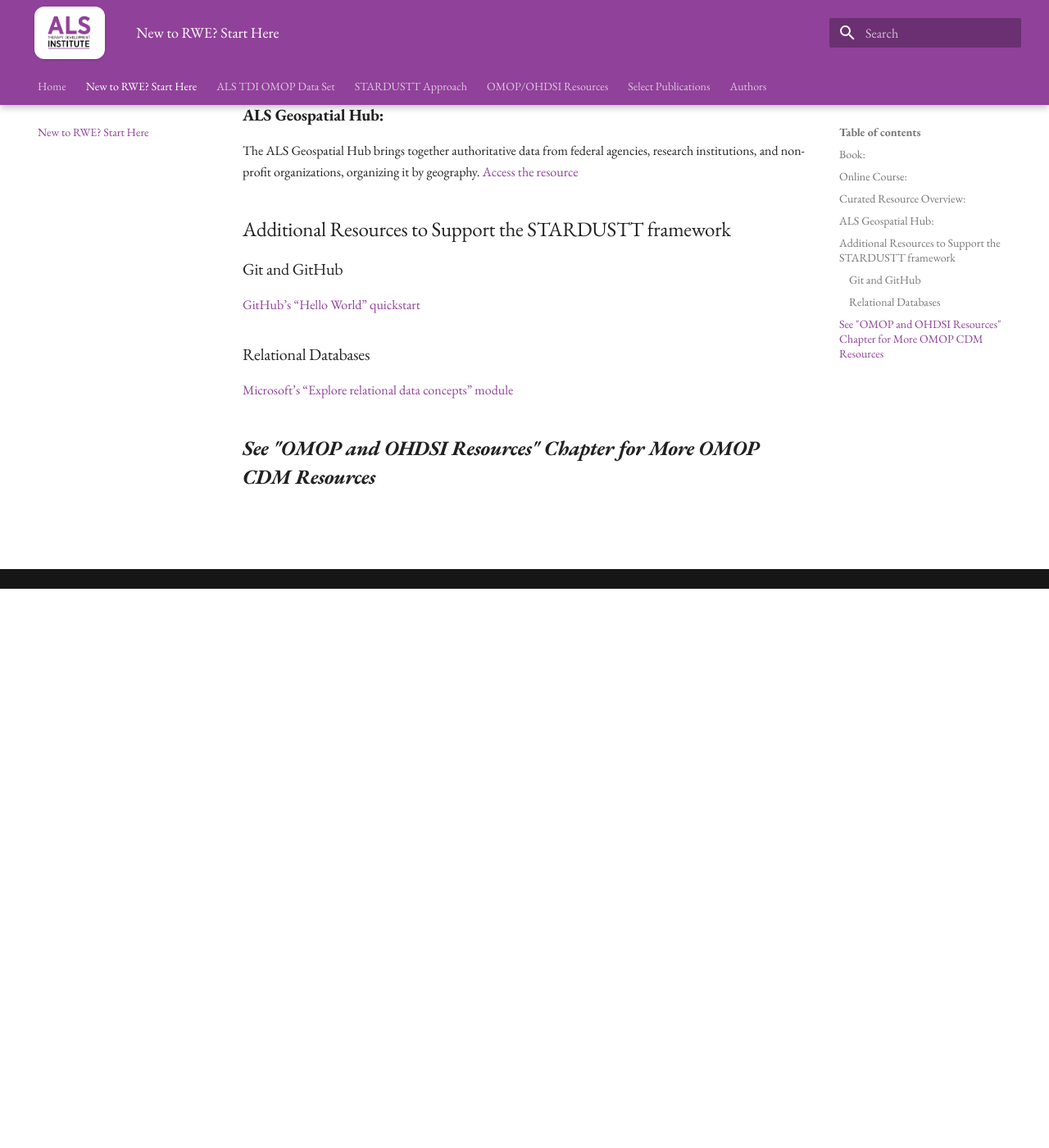
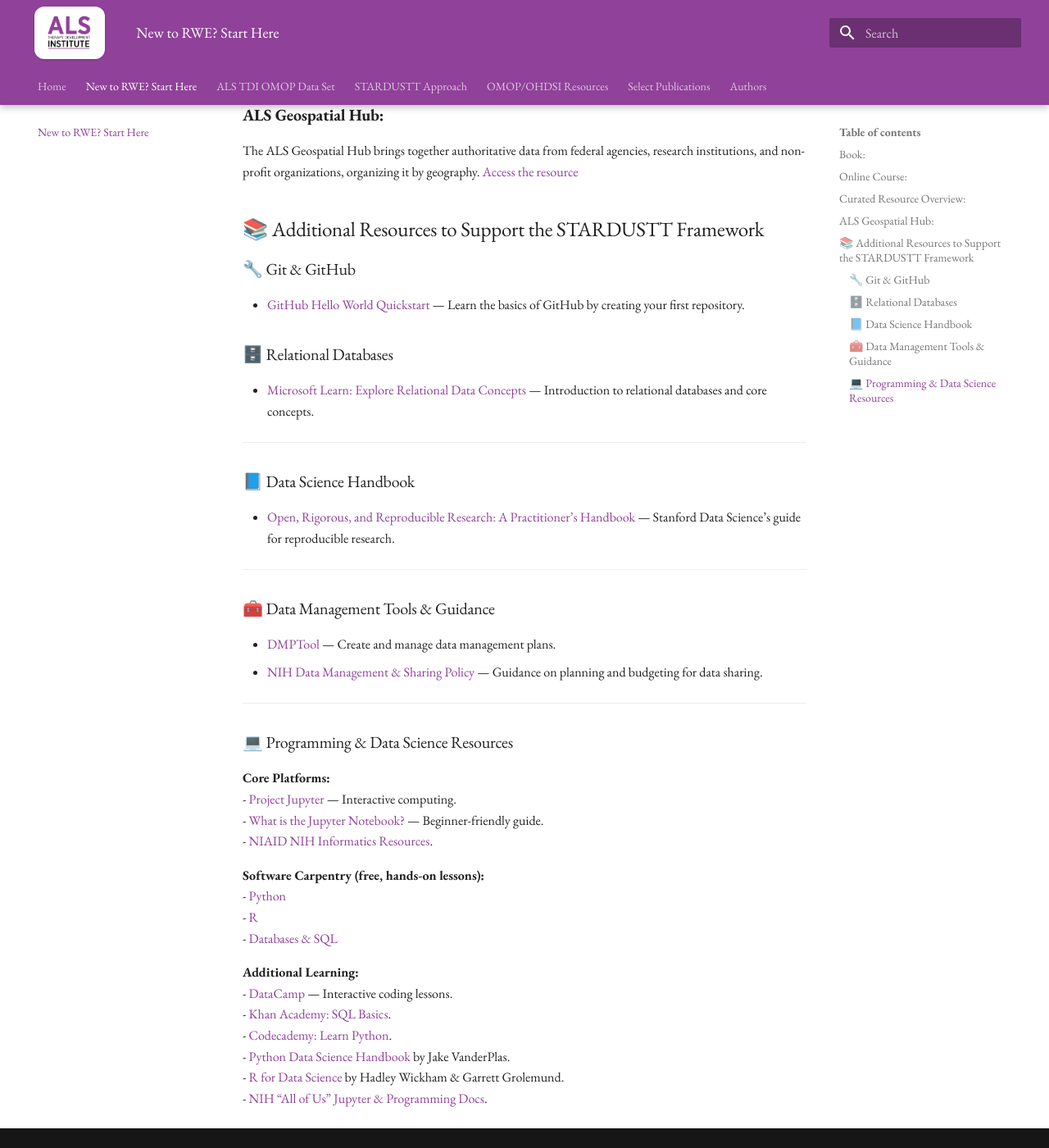
Before and after one commit to ALSTDI/ALS-RWE, an MkDocs documentation site: the page built from docs/free-rwe-resources.md, in a window 1280 px wide and 1400 px high, scrolled down 682 px. Shown: the whole window at 82% size. Built offline with MkDocs 1.6.1 and Material for MkDocs 9.7.7, drawn with Linux system fonts in a browser that asks for light colours.

Commit message:
Update free-rwe-resources.md

```diff
--- a/docs/free-rwe-resources.md
+++ b/docs/free-rwe-resources.md
@@ -1,7 +1,3 @@
----
-title: New to RWE? Start Here: Free RWE Resources
----
-
 # New to RWE? Start Here
 
 These curated, freely accessible resources provide foundational knowledge, practical examples, and step-by-step instructions for navigating real world evidence:
@@ -26,13 +22,43 @@
   [Access the resource](https://als-geospatial-hub-nonprofit.hub.arcgis.com/)
 
 
-## Additional Resources to Support the STARDUSTT framework
-### Git and GitHub
-  [GitHub’s “Hello World” quickstart](https://docs.github.com/en/get-started/quickstart/hello-world)
+## 📚 Additional Resources to Support the STARDUSTT Framework
 
+### 🔧 Git & GitHub
+- [GitHub Hello World Quickstart](https://docs.github.com/en/get-started/quickstart/hello-world) — Learn the basics of GitHub by creating your first repository.
 
-### Relational Databases
-  [Microsoft’s “Explore relational data concepts” module](https://learn.microsoft.com/en-us/training/modules/explore-relational-data-offerings/)
+### 🗄️ Relational Databases
+- [Microsoft Learn: Explore Relational Data Concepts](https://learn.microsoft.com/en-us/training/modules/explore-relational-data-offerings/) — Introduction to relational databases and core concepts.
 
+---
 
-## ***See "OMOP and OHDSI Resources" Chapter for More OMOP CDM Resources***
+### 📘 Data Science Handbook
+- [Open, Rigorous, and Reproducible Research: A Practitioner’s Handbook](https://datascience.stanford.edu/programs/stanford-data-science-scholars-program/data-science-handbook) — Stanford Data Science’s guide for reproducible research.
+
+---
+
+### 🧰 Data Management Tools & Guidance
+- [DMPTool](https://dmptool.org/) — Create and manage data management plans.
+- [NIH Data Management & Sharing Policy](https://sharing.nih.gov/data-management-and-sharing-policy/planning-and-budgeting-for-data-management-and-sharing/writing-a-data-management-and-sharing-plan#after) — Guidance on planning and budgeting for data sharing.
+
+---
+
+### 💻 Programming & Data Science Resources
+
+**Core Platforms:**
+- [Project Jupyter](https://jupyter.org/) — Interactive computing.
+- [What is the Jupyter Notebook?](https://jupyter-notebook-beginner-guide.readthedocs.io/en/latest/what_is_jupyter.html) — Beginner-friendly guide.
+- [NIAID NIH Informatics Resources](https://bioinformatics.niaid.nih.gov/resources).
+
+**Software Carpentry (free, hands-on lessons):**
+- [Python](http://swcarpentry.github.io/python-novice-inflammation/)
+- [R](http://swcarpentry.github.io/r-novice-inflammation/)
+- [Databases & SQL](http://swcarpentry.github.io/sql-novice-survey/)
+
+**Additional Learning:**
+- [DataCamp](http://www.datacamp.com/) — Interactive coding lessons.
+- [Khan Academy: SQL Basics](https://www.khanacademy.org/computing/computer-programming/sql/sql-basics/v/welcome-to-sql).
+- [Codecademy: Learn Python](https://www.codecademy.com/learn/learn-python).
+- [Python Data Science Handbook](https://jakevdp.github.io/PythonDataScienceHandbook/) by Jake VanderPlas.
+- [R for Data Science](https://r4ds.had.co.nz/) by Hadley Wickham & Garrett Grolemund.
+- [NIH “All of Us” Jupyter & Programming Docs](https://support.researchallofus.org/hc/en-us/articles/360039690191-Jupyter-Notebooks-and-programming).
```
